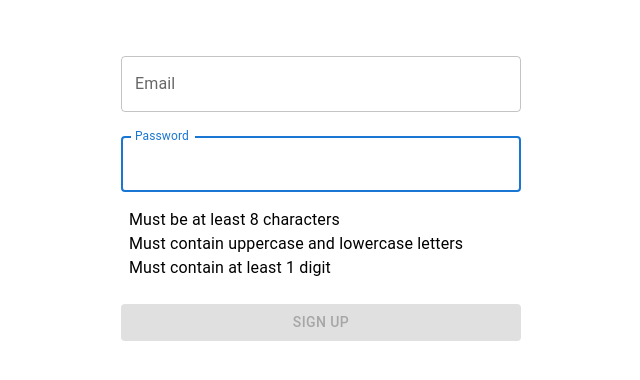
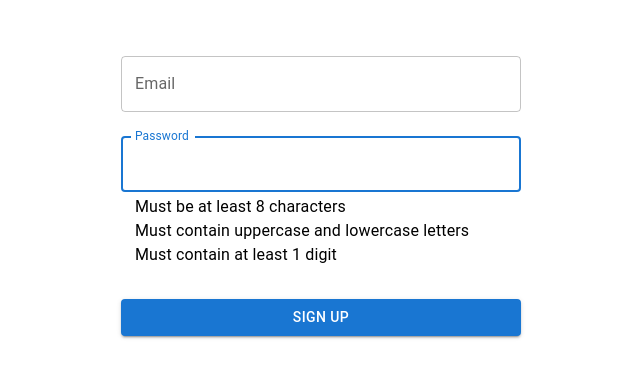
Before and after one commit to Artem2313/signups, a React (Vite) app: page / in a window 1280 px wide. Both pictures are taken after a click on the element "Password". Shown: the top 380 px of the page, without its empty margins (319-959 px from the left). Built offline with nearby package versions, Linux system fonts and the light colour scheme.

Commit message:
dev: add logic

```diff
--- a/src/components/SignupForm/index.tsx
+++ b/src/components/SignupForm/index.tsx
@@ -63,6 +63,7 @@ const SignupForm = () => {
     uppercaseLowercase: false,
     digit: false,
   });
+  const [showPasswordCriteria, setShowPasswordCriteria] = useState(false);
   const [alert, setAlert] = useState<{
     type: "error" | "success";
     message: string;
@@ -97,6 +98,7 @@ const SignupForm = () => {
           }
           if (error.errors.password) {
             setError("password", { message: error.errors.password });
+            setShowPasswordCriteria(true);
           }
         }
       } else {
@@ -153,7 +155,12 @@ const SignupForm = () => {
         name="password"
         control={control}
         defaultValue=""
-        rules={{ required: "Password is required" }}
+        rules={{
+          required: "Password is required",
+          validate: () => {
+            return Object.values(passwordCriteria).every(Boolean);
+          },
+        }}
         render={({ field }) => (
           <Box>
             <TextField
@@ -163,31 +170,65 @@ const SignupForm = () => {
               fullWidth
               margin="normal"
               error={!!errors.password}
-              helperText={errors.password?.message}
-              onFocus={(e) => {
-                const criteria = validatePassword(e.target.value);
-                setPasswordCriteria(criteria);
+              helperText={
+                <>
+                  {errors.password?.message && (
+                    <Typography color={"red"}>
+                      {errors.password.message}
+                    </Typography>
+                  )}
+                  {showPasswordCriteria && (
+                    <>
+                      <Typography
+                        color={
+                          passwordCriteria.length
+                            ? "green"
+                            : errors.password && !passwordCriteria.length
+                            ? "red"
+                            : "black"
+                        }
+                      >
+                        Must be at least 8 characters
+                      </Typography>
+                      <Typography
+                        color={
+                          passwordCriteria.uppercaseLowercase
+                            ? "green"
+                            : errors.password &&
+                              !passwordCriteria.uppercaseLowercase
+                            ? "red"
+                            : "black"
+                        }
+                      >
+                        Must contain uppercase and lowercase letters
+                      </Typography>
+                      <Typography
+                        color={
+                          passwordCriteria.digit
+                            ? "green"
+                            : errors.password && !passwordCriteria.digit
+                            ? "red"
+                            : "black"
+                        }
+                      >
+                        Must contain at least 1 digit
+                      </Typography>
+                    </>
+                  )}
+                </>
+              }
+              onFocus={() => setShowPasswordCriteria(true)}
+              onBlur={() => {
+                setShowPasswordCriteria(false);
               }}
               onChange={(e) => {
                 field.onChange(e);
                 clearErrors("password");
                 const criteria = validatePassword(e.target.value);
                 setPasswordCriteria(criteria);
+                setShowPasswordCriteria(true);
               }}
             />
-            <Box sx={{ ml: 1, mt: 1 }}>
-              <Typography color={passwordCriteria.length ? "green" : "black"}>
-                Must be at least 8 characters
-              </Typography>
-              <Typography
-                color={passwordCriteria.uppercaseLowercase ? "green" : "black"}
-              >
-                Must contain uppercase and lowercase letters
-              </Typography>
-              <Typography color={passwordCriteria.digit ? "green" : "black"}>
-                Must contain at least 1 digit
-              </Typography>
-            </Box>
           </Box>
         )}
       />
@@ -197,9 +238,7 @@ const SignupForm = () => {
         color="primary"
         fullWidth
         sx={{ mt: 3 }}
-        disabled={
-          !!emailError || !Object.values(passwordCriteria).every(Boolean)
-        }
+        disabled={!!emailError && !errors.password}
       >
         Sign Up
       </Button>
```
